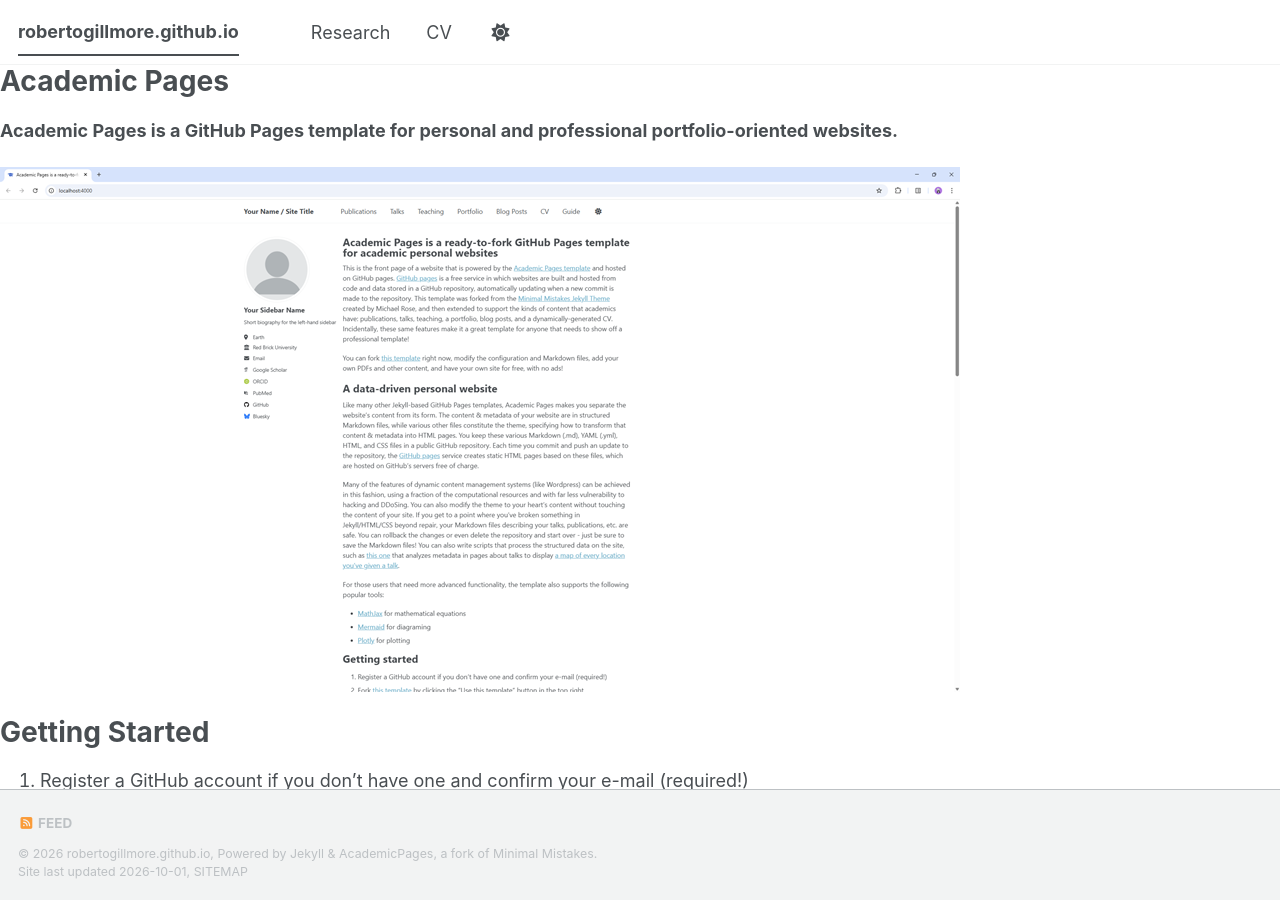
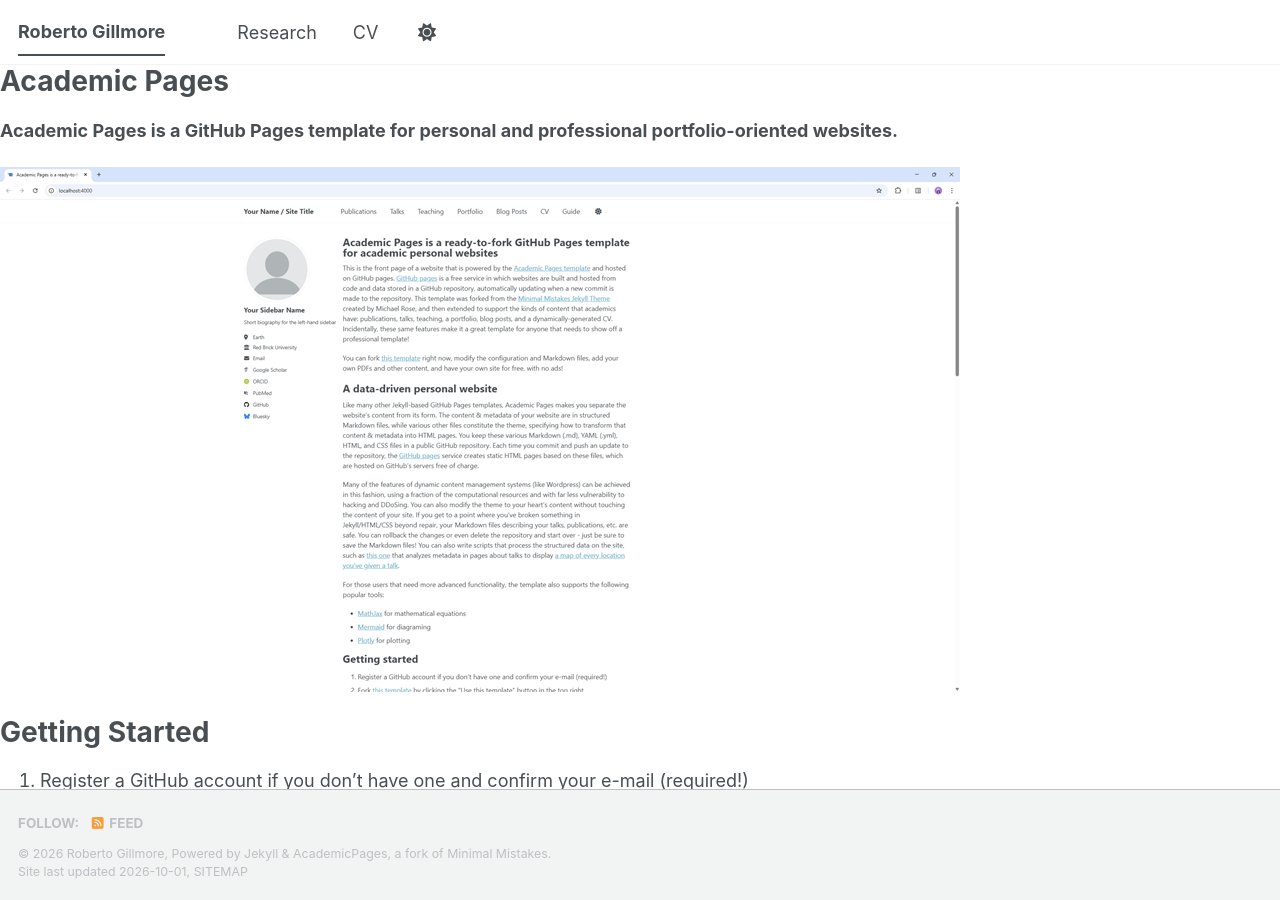
Before and after one commit to robertogillmore/robertogillmore.github.io, a Jekyll site: the page built from README.md, in a window 1280 px wide and 900 px high. Built offline with Jekyll 4.4.1, drawn with Linux system fonts in a browser that asks for light colours; our own code applies the rules of GitHub Pages for plain Markdown files; a style sheet for code colours, icons or effects is not loaded; some of the changed lines change nothing that is shown.

Commit message:
_config.yml

```diff
--- a/_config.yml
+++ b/_config.yml
@@ -1,3 +1,10 @@
-url: "https://robertogillmore.github.io"
-baseurl: ""
-repository: "robertogillmore/robertogillmore.github.io"
+# Site Settings
+locale                   : "en-US"
+title                    : "Roberto Gillmore"
+title_separator          : "-"
+name                     : &name "Roberto Gillmore"
+description              : &description "Senior Economist | Central Bank of Chile"
+url                      : "https://robertogillmore.github.io"
+baseurl                  : ""
+repository               : "robertogillmore/robertogillmore.github.io"
+teaser                   : null
```
